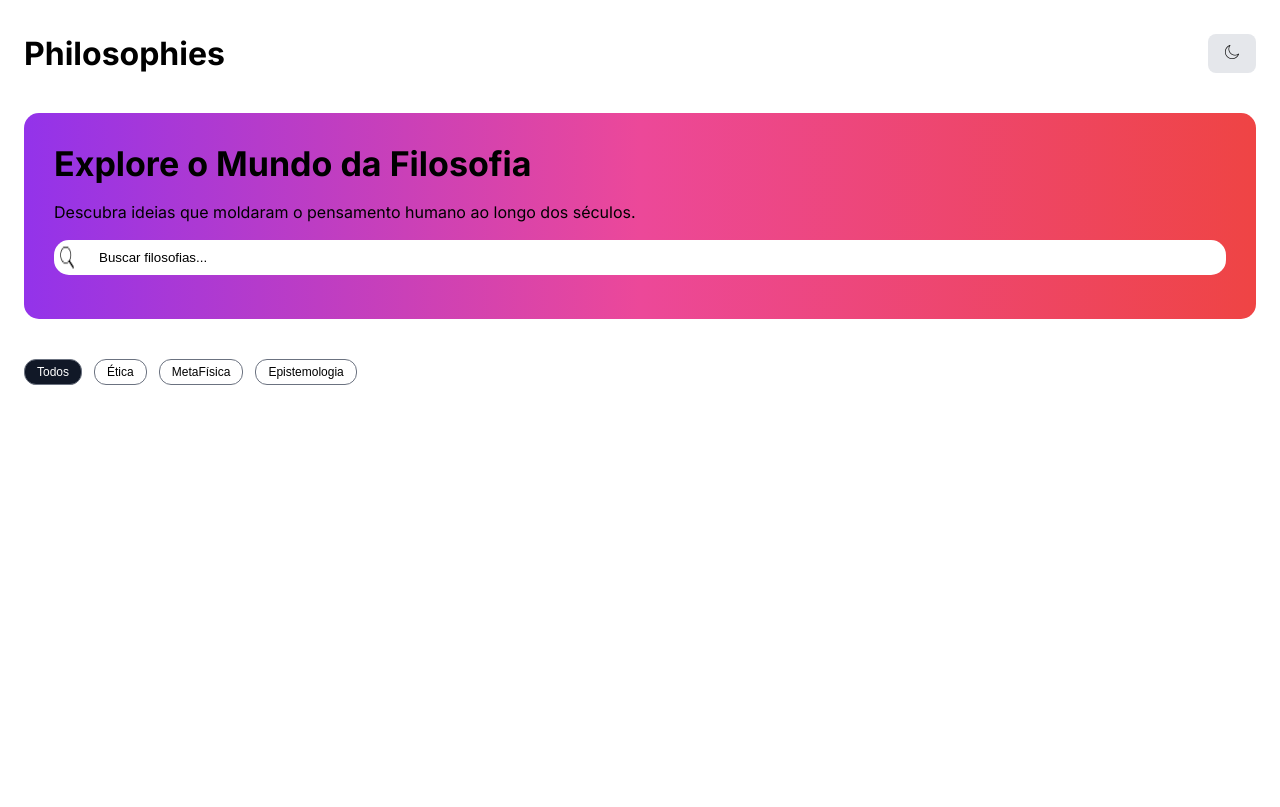
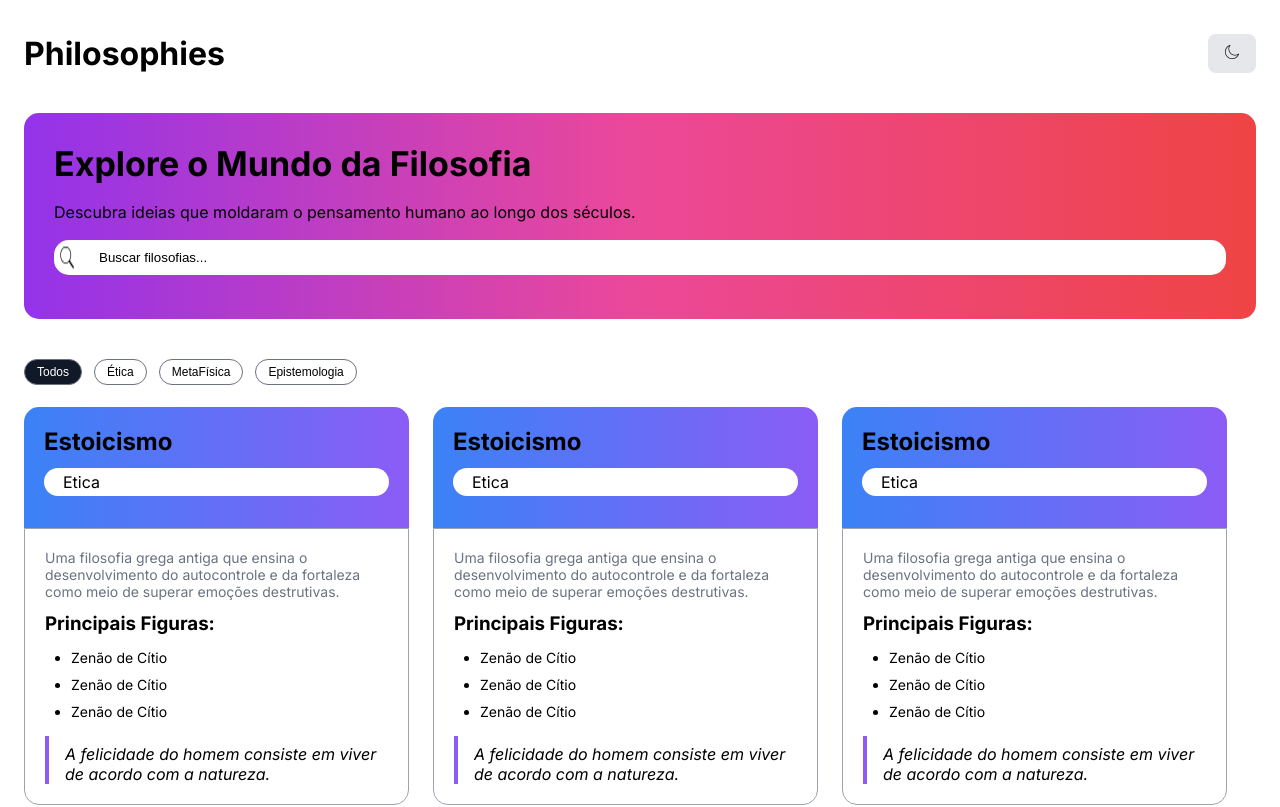
Before and after one commit to EvandroRodCoelho/philosophies, an Angular app: page / in a window 1280 px wide. Shown: the top 807 px of the page. Built offline with nearby package versions, Linux system fonts and the light colour scheme.

Commit message:
Feat: Add styles for card

```diff
--- /dev/null
+++ b/src/app/components/card/card.component.html
@@ -0,0 +1,28 @@
+<div class="container">
+  <header>
+    <h2>Estoicismo</h2>
+    <div class="type">
+      <span>Etica</span>
+    </div>
+  </header>
+
+
+  <div class="container__info">
+    <p class="container__info__description">
+      Uma filosofia grega antiga que ensina o desenvolvimento do autocontrole e da fortaleza como meio de
+      superar emoções destrutivas.
+    </p>
+    <div class="container__info__artists">
+      <h3>Principais Figuras:</h3>
+      <ul>
+        <li>Zenão de Cítio</li>
+        <li>Zenão de Cítio</li>
+        <li>Zenão de Cítio</li>
+      </ul>
+    </div>
+    <blockquote>
+      <p>A felicidade do homem consiste em viver de acordo com a natureza.</p>
+    </blockquote>
+  </div>
+
+</div>
--- /dev/null
+++ b/src/app/components/card/card.component.scss
@@ -0,0 +1,81 @@
+@import "../../../styles/variables.scss";
+.container {
+  margin: 22px 0;
+  background-color: var(--background);
+  flex: 1;
+  width: 100%;
+  max-width: 385px;
+  max-height: 400px;
+
+  @media screen and (min-width: 0px) and  (max-width:812px) {
+      max-width: 100%;
+      width: 100%;
+  }
+
+
+  &:hover {
+    box-shadow: 0 10px 15px -3px rgba(0, 0, 0, 0.1), 0 4px 6px -2px rgba(0, 0, 0, 0.05);
+  }
+  header {
+    width: 100%;
+    padding: 20px;
+
+    background: linear-gradient(to right, var(--card-gradient-start), var(--card-gradient-end));
+    border-top-left-radius: $border-radius;
+    border-top-right-radius:  $border-radius;
+    .type {
+      color: var(--text);
+      background-color: var(--input-bg);
+      border-radius: $border-radius;
+      padding: 4px;
+      margin: 12px 0;
+      cursor: pointer;
+      span {
+        margin-left: 15px;
+      }
+      &:hover {
+        opacity: 0.8;
+      }
+    }
+  }
+
+  &__info {
+    border: 1px solid #9ca3af;
+    border-bottom-right-radius: $border-radius;
+    border-bottom-left-radius: $border-radius;
+    padding: 20px;
+    width: 100%;
+
+    &__description {
+      color: var(--muted-text);
+      font-size: 14px;
+    }
+    &__artists {
+      margin: 12px 0;
+      color: var(--text);
+      font-size: 16px;
+
+      ul {
+        margin: 14px;
+
+        li {
+          margin: 10px 12px;
+          font-size: 14px;
+        }
+      }
+    }
+
+    blockquote {
+      font-style: italic;
+      border-left: 4px solid #8B5CF6;
+      padding-left: 1rem;
+      padding-top: 0.5rem;
+
+      margin-top: 1rem;
+
+      border-top-right-radius: 0.5rem;
+      border-bottom-right-radius: 0.5rem;
+    }
+  }
+
+}
--- a/src/app/pages/home/home.component.html
+++ b/src/app/pages/home/home.component.html
@@ -25,5 +25,13 @@
         <button  (click)="toggleFilter('metaPhysics')"  [ngClass]="{'main__filter__active': filterActive.metaPhysics}">MetaFísica</button>
         <button  (click)="toggleFilter('epistemology')"  [ngClass]="{'main__filter__active': filterActive.epistemology}">Epistemologia</button>
       </section>
+
+      <section class="main__cards">
+        <app-card></app-card>
+        <app-card></app-card>
+        <app-card></app-card>
+        <app-card></app-card>
+        <app-card></app-card>
+      </section>
     </main>
 </body>
--- a/src/app/pages/home/home.component.scss
+++ b/src/app/pages/home/home.component.scss
@@ -1,3 +1,4 @@
+@import "../../../styles/variables.scss";
 body {
   padding: 2.125rem 1.5rem;
 }
@@ -13,12 +14,12 @@ header {
     margin: 40px 0px;
     padding: 30px;
     background: linear-gradient(to right, var(--gradient-start), var(--gradient-middle), var(--gradient-end));
-    border-radius: 15px;
+    border-radius: $border-radius;
 
     &__input {
       background-color: var(--input-bg);
       display: flex;
-      border-radius: 15px;
+      border-radius: $border-radius;
       gap: 12px;
       padding: 5px;
       margin: 14px 0;
@@ -63,7 +64,7 @@ header {
       font-size: 12px;
       color: var(--input-text);
       padding: 5px 12px;
-      border-radius: 12px;
+      border-radius: $border-radius;
       cursor: pointer;
     }
 
@@ -72,4 +73,13 @@ header {
       background-color: var(--button-active);
     }
   }
+  &__cards {
+    display: flex;
+    gap: 24px;
+    flex-wrap: wrap;
+
+    @media screen and (min-width: 0px) and  (max-width:1056px) {
+      gap: 18px;
+    }
+  }
 }
--- a/src/app/pages/home/home.component.ts
+++ b/src/app/pages/home/home.component.ts
@@ -2,6 +2,7 @@ import { Component } from '@angular/core';
 import { ButtonThemeComponent } from '../../components/button-theme/button-theme.component';
 import { ThemeService } from '../../services/theme.service';
 import { CommonModule } from '@angular/common';
+import { CardComponent } from '../../components/card/card.component';
 type FilterState = {
   all: boolean;
   ethics: boolean;
@@ -11,7 +12,7 @@ type FilterState = {
 @Component({
   selector: 'app-home',
   standalone: true,
-  imports: [ButtonThemeComponent, CommonModule],
+  imports: [ButtonThemeComponent, CommonModule, CardComponent],
   templateUrl: './home.component.html',
   styleUrl: './home.component.scss',
 })
--- a/src/styles/variables.scss
+++ b/src/styles/variables.scss
@@ -39,3 +39,6 @@ $dark-theme: (
   button-active: #ffffff,
   button-active-text: #000
 );
+
+
+$border-radius:15px;
```
Also changed, not shown: src/app/components/card/card.component.ts (added, +12 -0 lines), 1 other file (tests, documents, lock files or other folders).
